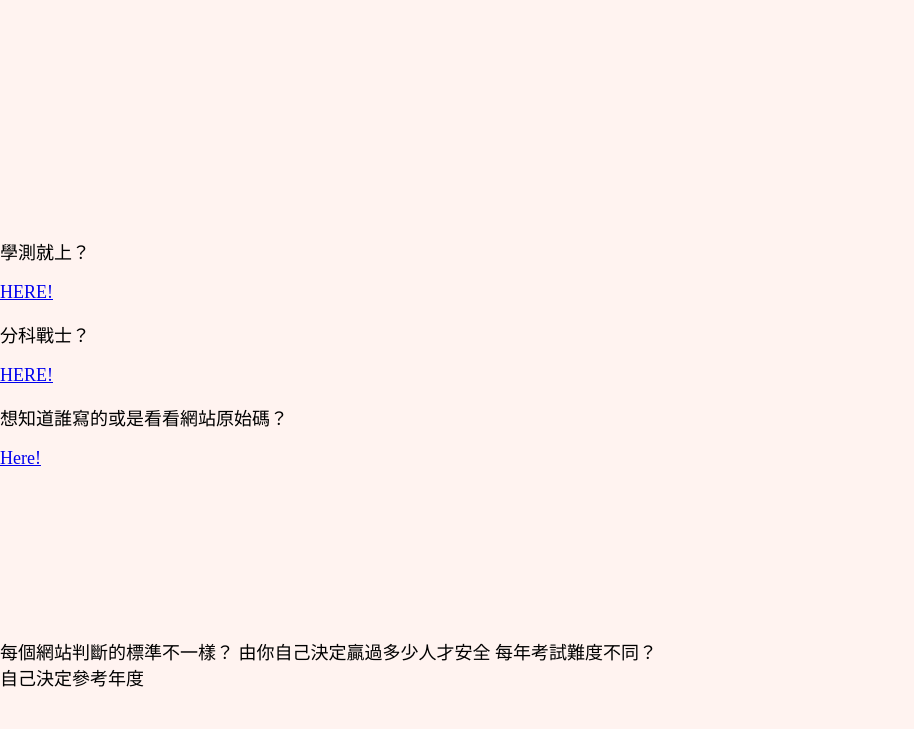
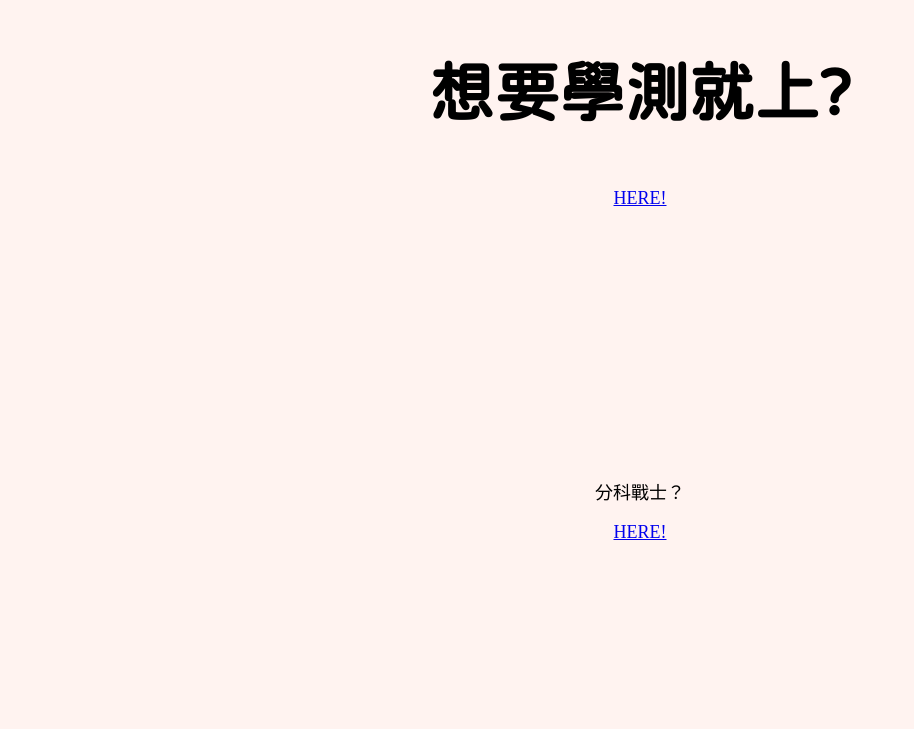
Before and after one commit to cheesege/position_predict, a Next.js app: page / in a window 1280 px wide. Shown: the part 983-1712 px from the top of the page, without its empty margins (0-914 px from the left). Before the commit the page ends 1673 px from the top, so only its background shows below. Built offline with nearby package versions, Linux system fonts and the light colour scheme.

Commit message:
很多css 改善了箭頭動畫

```diff
--- a/pages/index.tsx
+++ b/pages/index.tsx
@@ -10,18 +10,21 @@ const intro = () => {
       <div className={styles.parent}>
         <div className={styles.arrow}></div>
       </div>
-      <div className={styles.second}></div>
-      <div className={styles.third}>
-        <p>學測就上？</p>
+      <div className={styles.pack_}>
+        <p className={styles.GSAT}>想要學測就上?</p>
         <Link href="./GSAT">HERE!</Link>
+      </div>
+      <div className={styles.pack}>
         <p>分科戰士？</p>
         <Link href="./AST">HERE!</Link>
+      </div>
+      <div className={styles.pack}>
         <p>想知道誰寫的或是看看網站原始碼？</p>
         <Link href="./about">Here!</Link>
       </div>
-      每個網站判斷的標準不一樣？ 由你自己決定贏過多少人才安全 每年考試難度不同？
+      {/* 每個網站判斷的標準不一樣？ 由你自己決定贏過多少人才安全 每年考試難度不同？
       <br />
-      自己決定參考年度
+      自己決定參考年度 */}
     </div>
   );
 };
--- a/styles/intro.module.css
+++ b/styles/intro.module.css
@@ -6,15 +6,38 @@
   margin: 5rem;
 }
 
+.pack {
+  display: flex;
+  justify-content: center;
+  align-content: center;
+  text-align: center;
+  flex-direction: column;
+
+  height: 50vh;
+  width: 100%;
+}
+
+.pack_ {
+  display: flex;
+  justify-content: center;
+  align-content: center;
+  text-align: center;
+  flex-direction: column;
+
+  margin-top: 15rem;
+  height: 50vh;
+  width: 100%;
+}
+
 .first {
   width: 100%;
-  height: 50%;
   display: flex;
   justify-content: center;
   align-content: center;
   animation-duration: 2s;
   animation-name: slidein;
 }
+
 @keyframes slidein {
   /* 0% */
   from {
@@ -34,11 +57,9 @@
     opacity: 1;
   }
 }
-
 .first p {
   width: fit-content;
   height: fit-content;
-  font-size: 45px;
   margin: 15rem 10rem 7rem 10rem;
 
   font-weight: 900;
@@ -46,37 +67,63 @@
   font-family: openhuninn;
 }
 
+.GSAT {
+  font-size: 45px;
+  font-weight: 900;
+  font-size: 65px;
+  font-family: openhuninn;
+  animation-timeline: view(60% 0);
+  animation-duration: 2s;
+  animation-name: twisterInUp;
+}
+
 .arrow {
   justify-content: center;
   align-content: center;
 
-  display: inline-block;
+  position: absolute;
   width: 50px;
   height: 50px;
   border-top: 6px solid #f50;
   border-right: 6px solid #f50;
   transform: rotate(135deg);
 
+  opacity: 0;
+  animation-delay: 1.5s;
   animation-iteration-count: infinite;
   animation-duration: 2s;
   animation-name: arrowmove;
 }
 
 @keyframes arrowmove {
-  from {
+  0% {
+    opacity: 0;
     margin-top: 0px;
   }
-  to {
+  50% {
+    opacity: 1;
+    margin-top: 25px;
+  }
+  100% {
+    opacity: 0;
     margin-top: 50px;
   }
 }
-
-.second {
-  height: 50vh;
-  width: 100%;
+@keyframes twisterInUp {
+  0% {
+    transform: scaleX(0);
+    opacity: 0;
+    transform-origin: 100% 0;
+    transform: scale(0, 0) rotate(360deg) translateY(100%);
+  }
+  50% {
+    transform-origin: 100% 0;
+    transform: scale(0, 0) rotate(360deg) translateY(100%);
+  }
+  100% {
+    transform: scaleX(1);
+    opacity: 1;
+    transform-origin: 0 0;
+    transform: scale(1, 1) rotate(0deg) translateY(0);
+  }
 }
-
-.third {
-  height: 50vh;
-  width: 100%;
-}
```
